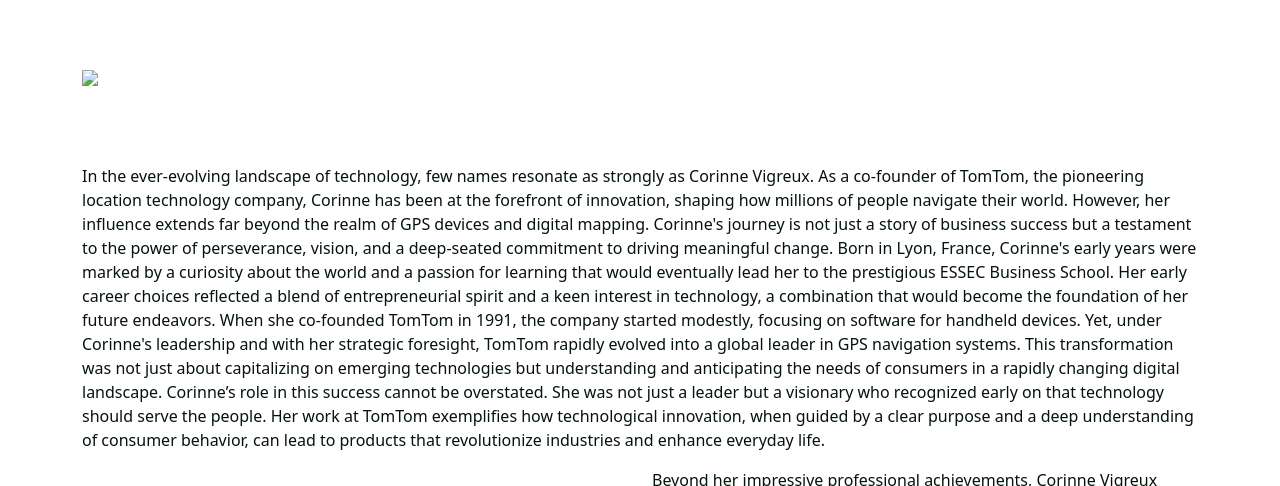
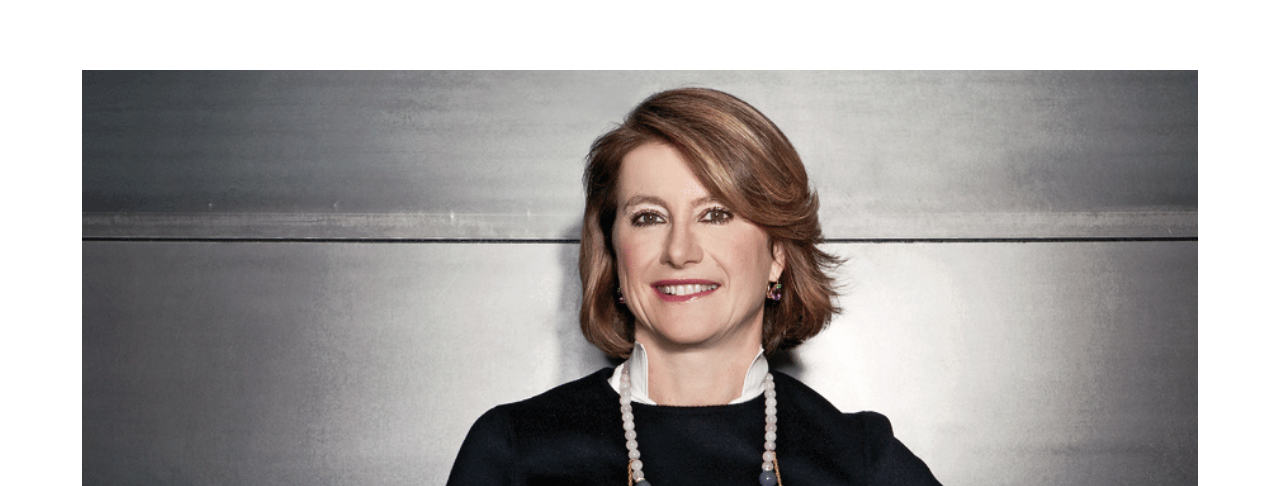
Before and after one commit to LionessLilo/cfg-group1, a plain HTML site: page articles/corinne-vigreux.html in a window 1280 px wide. Shown: the part 314-800 px from the top of the page. Drawn offline with nearby package versions, Linux system fonts and the light colour scheme; the site is published under a folder, as on GitHub Pages, so addresses that start at the root find nothing.

Commit message:
🐛 Corinne image not showing

```diff
--- a/articles/corinne-vigreux.html
+++ b/articles/corinne-vigreux.html
@@ -131,7 +131,7 @@
     <div class="container-sm"> <!--Article box-->
         <h1 class="main-heading">Corinne Vigreux: <br> Championing Women in Tech</h1>
 
-        <img src="/Images/Corinne-Vigreux-header-image.gif" class="header-img">
+        <img src="../Images/Corinne-Vigreux-header-image.gif" class="header-img">
 
         <p class="article-paragraph">
             In the ever-evolving landscape of technology, few names resonate as strongly as Corinne Vigreux. As a
```
Also changed, not shown: index.html (+1 -1 lines).
